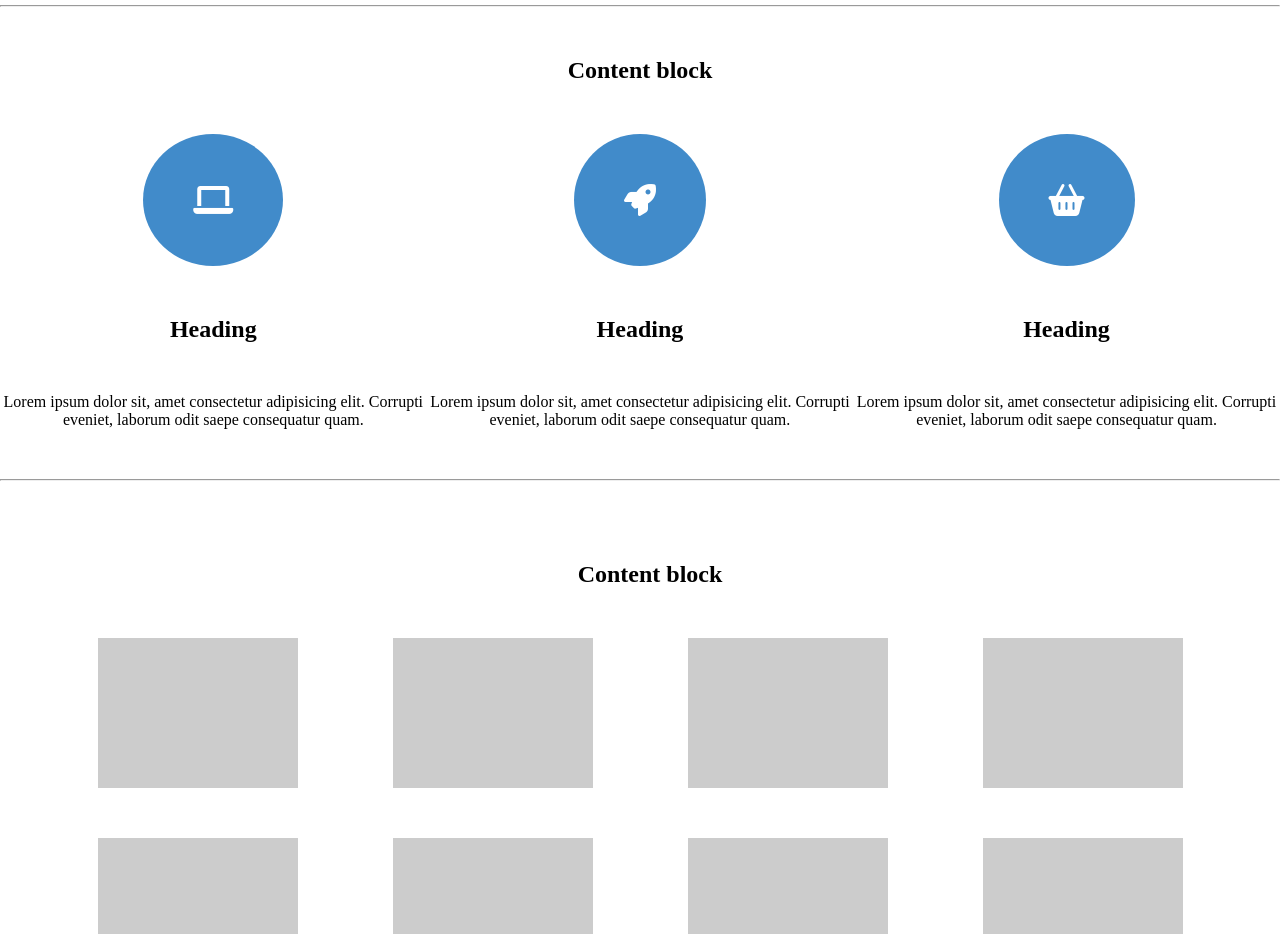
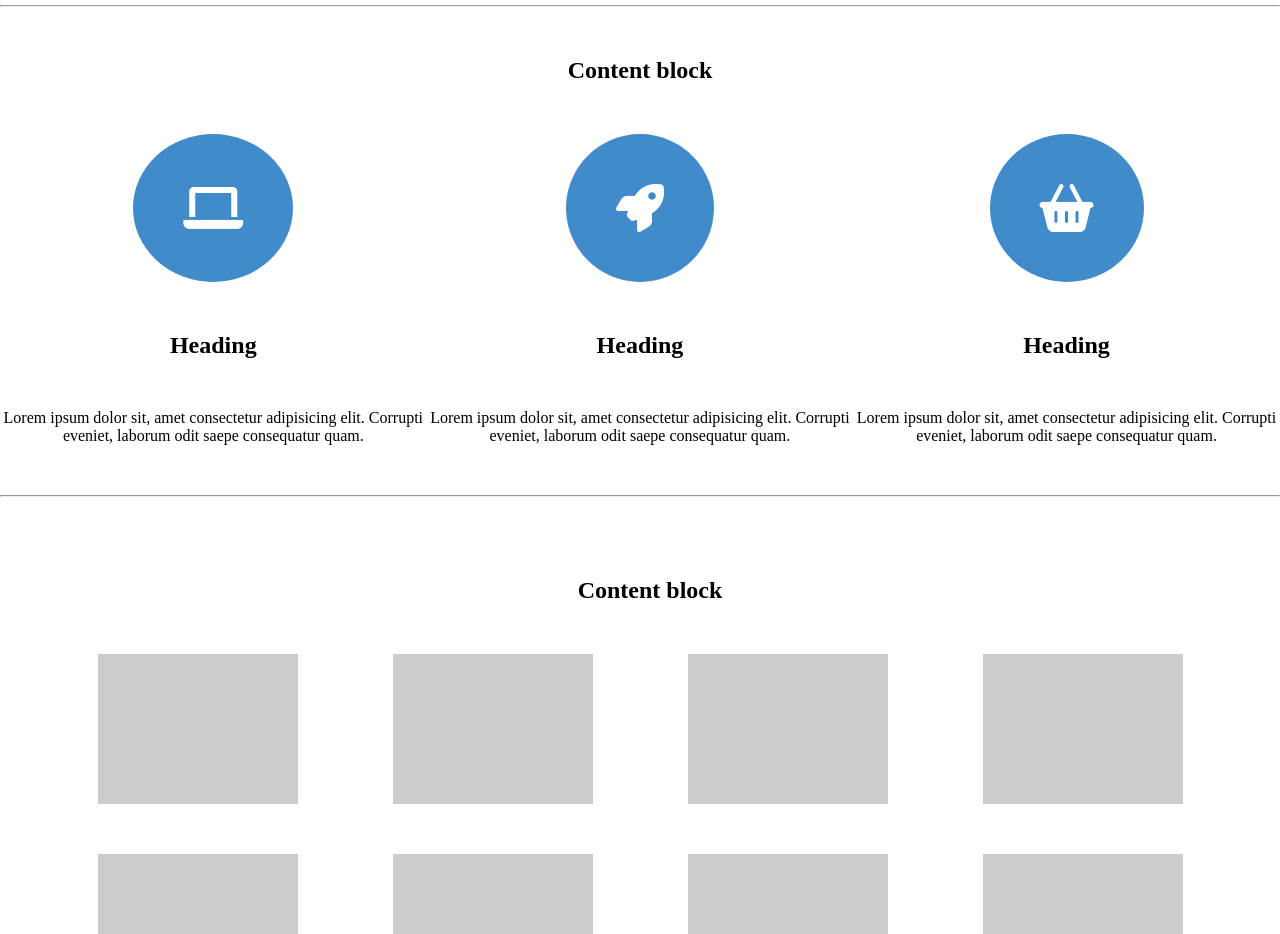
Before and after one commit to hazratzn/Grid-Layout, a plain HTML site: page Layout and Grid/index.html in a window 1280 px wide. Shown: the part 940-1874 px from the top of the page. Drawn offline with Linux system fonts and the light colour scheme.

Commit message:
Update index.html

```diff
--- a/Layout and Grid/index.html
+++ b/Layout and Grid/index.html
@@ -66,21 +66,21 @@
         <div class="row">
             <div class="col-4">
                 <div class="icon-back">
-                    <i class="fas fa-laptop fa-2x"></i>
+                    <i class="fas fa-laptop fa-3x"></i>
                 </div>
                 <h1>Heading</h1>
                 <p>Lorem ipsum dolor sit, amet consectetur adipisicing elit. Corrupti eveniet, laborum odit saepe consequatur quam.</p>
             </div>
             <div class="col-4">
                 <div class="icon-back">
-                    <i class="fas fa-rocket fa-2x"></i>
+                    <i class="fas fa-rocket fa-3x"></i>
                 </div>
                 <h1>Heading</h1>
                 <p>Lorem ipsum dolor sit, amet consectetur adipisicing elit. Corrupti eveniet, laborum odit saepe consequatur quam.</p>
             </div>
             <div class="col-4">
                 <div class="icon-back">
-                    <i class="fas fa-shopping-basket fa-2x"></i>
+                    <i class="fas fa-shopping-basket fa-3x"></i>
                 </div>
                 <h1>Heading</h1>
                 <p>Lorem ipsum dolor sit, amet consectetur adipisicing elit. Corrupti eveniet, laborum odit saepe consequatur quam.</p>
```
